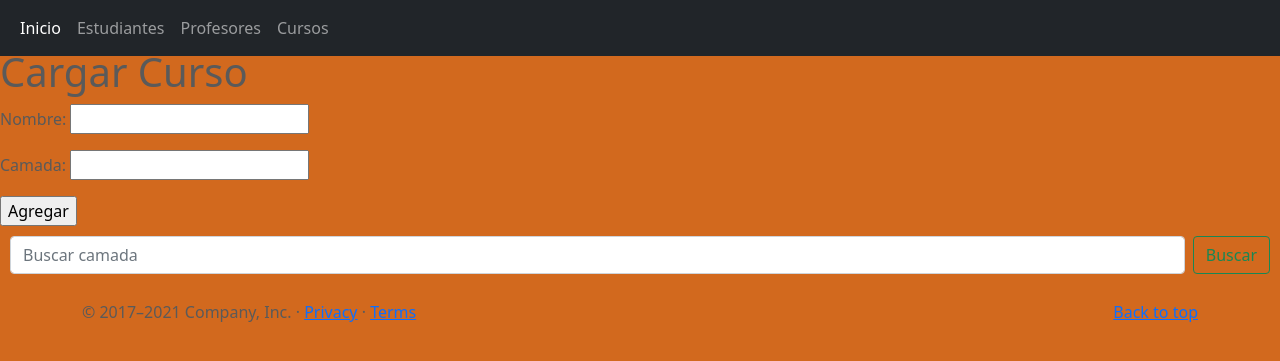
After one commit to lhibarra/proyecto-colegio, a Django app: page /curso in a window 1280 px wide. The commit adds this page. Shown: the top 361 px of the page. Run offline with Django 4.2, Linux system fonts and the light colour scheme; data that the repository does not hold is empty; some libraries are stand-ins or nearby versions.

Commit message:
Agregaado de formulario Curso y busqueda del mismo

```diff
--- a/AppColegio/forms.py
+++ b/AppColegio/forms.py
@@ -1,5 +1,5 @@
 from django import forms
-from AppColegio.models import Estudiante, Profesor
+from AppColegio.models import Estudiante, Profesor, Curso
 
 #Formulario para estudiante
 class EstudForm(forms.ModelForm):
@@ -12,3 +12,10 @@ class ProfeForm(forms.ModelForm):
     class Meta():
         model = Profesor
         fields = '__all__'
+
+
+#formulario para Curso
+class CurForm(forms.ModelForm):
+    class Meta():
+        model = Curso
+        fields = ("nombre", "camada")
--- a/AppColegio/templates/AppColegio/base.html
+++ b/AppColegio/templates/AppColegio/base.html
@@ -73,6 +73,9 @@
                         <li class="nav-item">
                             <a class="nav-link" href="{% url 'ver-profesor' %}">Profesores</a>
                         </li>
+                        <li class="nav-item">
+                            <a class="nav-link" href="{% url 'ver-curso' %}">Cursos</a>
+                        </li>
                         <!--<li class="nav-item">
                             <a class="nav-link disabled" href="https://getbootstrap.com/docs/5.0/examples/carousel/#"
                                 tabindex="-1" aria-disabled="true">Disabled</a>
--- /dev/null
+++ b/AppColegio/templates/AppColegio/carga_curso.html
@@ -0,0 +1,29 @@
+{% extends "AppColegio/base.html" %}
+{% load static %}
+{% block main %}
+
+{%if form %}
+<h1>Cargar Curso</h1>
+    <form action="{% url 'agregar-curso' %}" method="post">
+        {% csrf_token %}
+        {{form.as_p}}
+        <input type="submit" value="Agregar">
+
+    </form>
+{%else%}
+
+<h1>Resuldo de la búsqueda</h1>
+{%endif%}
+<form action="{% url 'buscar-camada' %}" class="d-flex" style="padding: 10px;">
+    <input class="form-control me-2" name="criterio" type="search" placeholder="Buscar camada" aria-label="Search">
+    <button class="btn btn-outline-success" type="submit">Buscar</button>
+</form>
+
+<ul>
+    {% for curso in cursos %}
+    <li> Curso:{{curso.nombre}}  Camada Nro:{{curso.camada}} </li>
+    {% endfor %}
+</ul>
+
+
+{% endblock %}
--- a/AppColegio/views.py
+++ b/AppColegio/views.py
@@ -1,13 +1,14 @@
-from AppColegio.forms import EstudForm, ProfeForm
+from AppColegio.forms import EstudForm, ProfeForm, CurForm
 from django.shortcuts import render
 from AppColegio.models import Estudiante, Profesor, Entregable, Curso
-
 
 
 def index(request):
     return render(request, "AppColegio/index.html")
 
 # Vistas para Model Estudiante
+
+
 def mostrar_estudiante(request):
     contex = {
         "form": EstudForm(),
@@ -17,7 +18,8 @@ def mostrar_estudiante(request):
 
 
 def agregar_estudiante(request):
-    form_post = EstudForm(request.POST) # Construyo objeto tipo EstudForm con los datos cargados por el usuario
+    # Construyo objeto tipo EstudForm con los datos cargados por el usuario
+    form_post = EstudForm(request.POST)
     form_post.save()
     context = {
         "form": EstudForm(),
@@ -61,3 +63,32 @@ def buscar_profesor(request):
         "profesores": Profesor.objects.filter(profesion__icontains=criterio).all(),
     }
     return render(request, "AppColegio/carga_profesor.html", context)
+
+# Vistas para Curso
+
+
+def mostrar_curso(request):
+    contex = {
+        "form": CurForm(),
+        "cursos": Curso.objects.all(),
+    }
+    return render(request, "AppColegio/carga_curso.html", contex)
+
+
+def agregar_curso(request):
+    # Construyo objeto tipo CursoForm con los datos cargados por el usuario
+    form_post = CurForm(request.POST)
+    form_post.save()
+    context = {
+        "form": CurForm(),
+        "cursos": Curso.objects.all(),
+    }
+    return render(request, "AppColegio/carga_curso.html", context)
+
+
+def buscar_camada(request):
+    criterio = request.GET.get("criterio")
+    context = {
+        "cursos": Curso.objects.filter(camada=int(criterio)).all(),
+    }
+    return render(request, "AppColegio/carga_curso.html", context)
--- a/project/urls.py
+++ b/project/urls.py
@@ -15,7 +15,7 @@ Including another URLconf
 """
 from django.contrib import admin
 from django.urls import path
-from AppColegio.views import index, agregar_estudiante, mostrar_estudiante, buscar_estudiante, agregar_profesor, mostrar_profesor, buscar_profesor
+from AppColegio.views import index, agregar_estudiante, mostrar_estudiante, buscar_estudiante, agregar_profesor, mostrar_profesor, buscar_profesor, mostrar_curso, agregar_curso, buscar_camada
 
 
 
@@ -24,11 +24,19 @@ from AppColegio.views import index, agregar_estudiante, mostrar_estudiante, busc
 urlpatterns = [
     path('admin/', admin.site.urls),
     path('', index, name= "index"),
-    path('estudiantes', mostrar_estudiante, name="ver-estudiante"),
-    path('estudiantes/agregar', agregar_estudiante, name="agregar-estudiante"),
-    path('mis-post/buscar', buscar_estudiante, name="buscar-estudiante"),
+    # urls de estudiante
+    path('estudiante', mostrar_estudiante, name="ver-estudiante"),
+    path('estudiante/agregar', agregar_estudiante, name="agregar-estudiante"),
+    path('estudiante/buscar', buscar_estudiante, name="buscar-estudiante"),
+    #urls de profesor
+    path('profesor', mostrar_profesor, name="ver-profesor"),
+    path('profesor/agregar', agregar_profesor, name="agregar-profesor"),
+    path('profesor/buscar', buscar_profesor, name="buscar-profesor"),
+    #urls curso
+    path('curso', mostrar_curso, name="ver-curso"),
+    path('curso/agregar', agregar_curso, name="agregar-curso"),
+    path('curso/buscar', buscar_camada, name="buscar-camada"),
 
-    path('profesores', mostrar_profesor, name="ver-profesor"),
-    path('profesores/agregar', agregar_profesor, name="agregar-profesor"),
-    path('profesores/buscar', buscar_profesor, name="buscar-profesor"),
+
+
 ]
```
